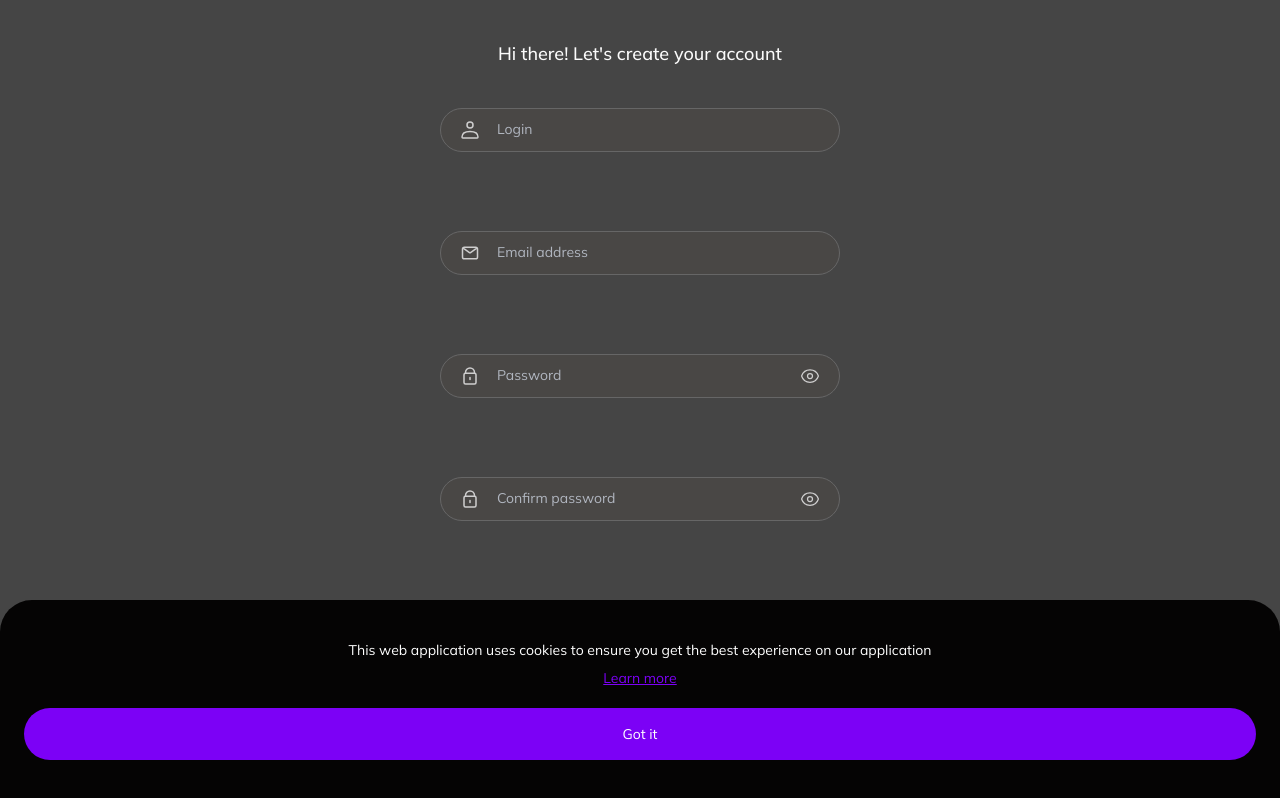
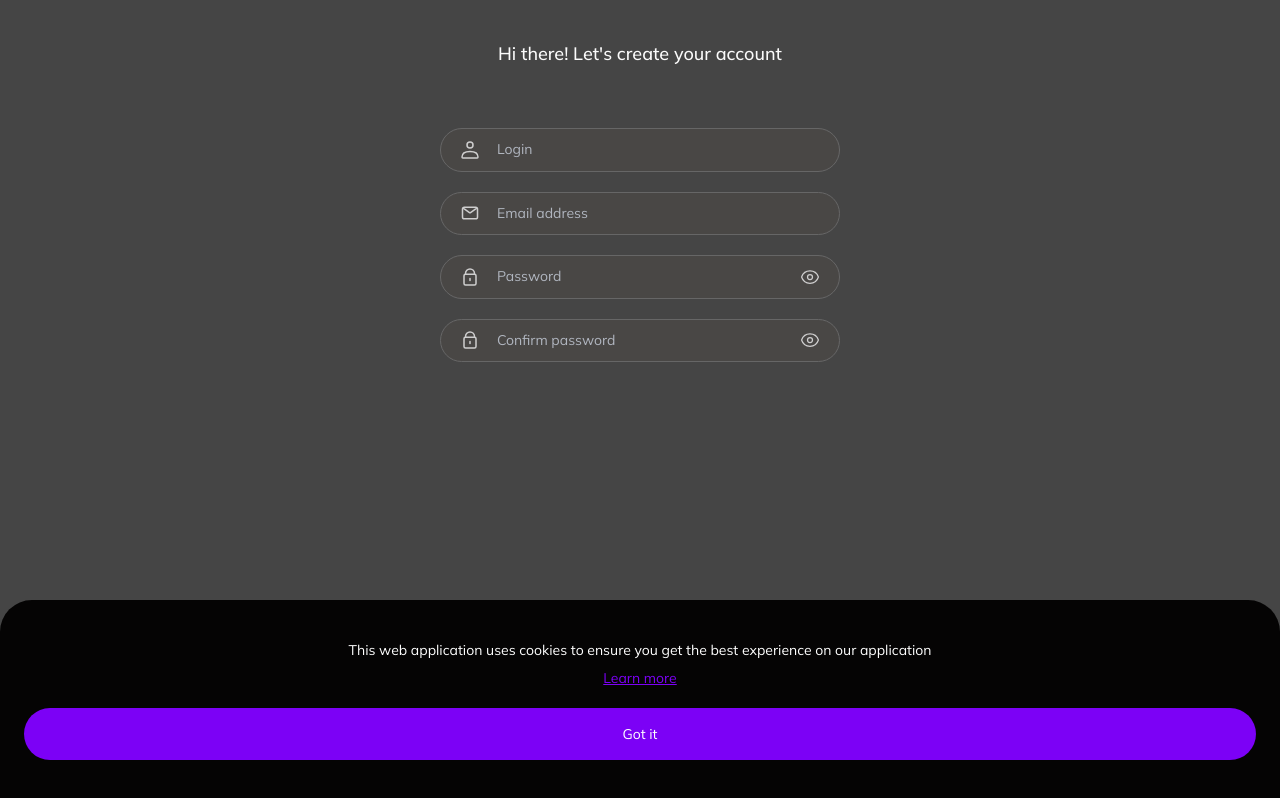
Before and after one commit to kpovel/tereveni-chat, a Next.js app: page /en/signup in a window 1280 px wide. Built offline with nearby package versions, Linux system fonts and the light colour scheme; no server answers.

Commit message:
refactor: separate login input in a component

```diff
--- /dev/null
+++ b/src/app/[lang]/signup/loginInput.tsx
@@ -0,0 +1,34 @@
+import { ChangeEvent, Dispatch, SetStateAction } from "react";
+import Image from "next/image";
+import user from "public/user.svg";
+import { isValidLogin } from "@/util/input-validation";
+
+export function LoginInput({
+  login,
+  setLogin,
+  placeholder,
+}: {
+  login: string;
+  setLogin: Dispatch<SetStateAction<string>>;
+  placeholder: string;
+}) {
+  function handleInputChange(e: ChangeEvent<HTMLInputElement>) {
+    e.preventDefault();
+    setLogin(e.target.value);
+  }
+
+  return (
+    <div className="relative mt-5 flex items-center">
+      <Image src={user} alt="Login icon" className="absolute left-5" />
+      <input
+        value={login}
+        onChange={handleInputChange}
+        className={`main__input ${
+          login.trim() && !isValidLogin(login) ? "border-red-500" : ""
+        }`}
+        type="text"
+        placeholder={placeholder}
+      />
+    </div>
+  );
+}
--- a/src/app/[lang]/signup/passwordInput.tsx
+++ b/src/app/[lang]/signup/passwordInput.tsx
@@ -49,7 +49,7 @@ export default function PasswordInput({
   return (
     <>
       <div className="relative mt-5 flex items-center">
-        <Image src={lock} alt="lock" className="absolute left-5 " />
+        <Image src={lock} alt="lock" className="absolute left-5" />
         <input
           onChange={handlePasswordChange}
           onFocus={hintHandler}
--- a/src/app/[lang]/signup/signUpForm.tsx
+++ b/src/app/[lang]/signup/signUpForm.tsx
@@ -11,6 +11,7 @@ import {
   isValidPassword,
 } from "@/util/input-validation";
 import { DictionaryReturnTypes } from "../dictionaries";
+import { LoginInput } from "./loginInput";
 
 export default function SignUpForm({
   lang,
@@ -36,11 +37,6 @@ export default function SignUpForm({
     setIsTermsChecked(!isTermsChecked);
   }
 
-  function setLoginHandler(e: ChangeEvent<HTMLInputElement>) {
-    e.preventDefault();
-    setLogin(e.currentTarget.value);
-  }
-
   function setEmailHandler(e: ChangeEvent<HTMLInputElement>) {
     e.preventDefault();
     setEmail(e.currentTarget.value);
@@ -64,21 +60,13 @@ export default function SignUpForm({
       onSubmit={handleSubmit}
       className="flex w-full grow flex-col justify-between"
     >
-      <div className="relative">
-        <div className="absolute left-5 top-1/2 -translate-y-1/2 transform">
-          <Image src="/user.svg" alt="mail" width={20} height={20} />
-        </div>
-        <input
-          value={login}
-          onChange={setLoginHandler}
-          className={`main__input ${
-            login.trim() && !isValidLogin(login) ? "border-red-500" : ""
-          }`}
-          type="text"
+      <div>
+        <LoginInput
+          login={login}
+          setLogin={setLogin}
           placeholder={dict.placeholder.login}
         />
-      </div>
-      {!isValidLogin && (
+        {login.trim() && !isValidLogin(login) && (
           <div className="px-2 pt-1">
             <p className="text-xs font-normal leading-none text-red-500">
               {dict.errorStatus.loginCharacters}
@@ -126,6 +114,9 @@ export default function SignUpForm({
             </p>
           </div>
         )}
+      </div>
+
+      <div>
         <div className="mt-10 flex items-center text-center">
           <div
             className="flex h-[19px] w-[19px] items-center justify-center rounded border-2 border-solid border-white"
@@ -158,6 +149,7 @@ export default function SignUpForm({
             {dict.nextStep}
           </button>
         </div>
+      </div>
     </form>
   );
 }
```
Lines whose indentation alone changed are shown as unchanged.
